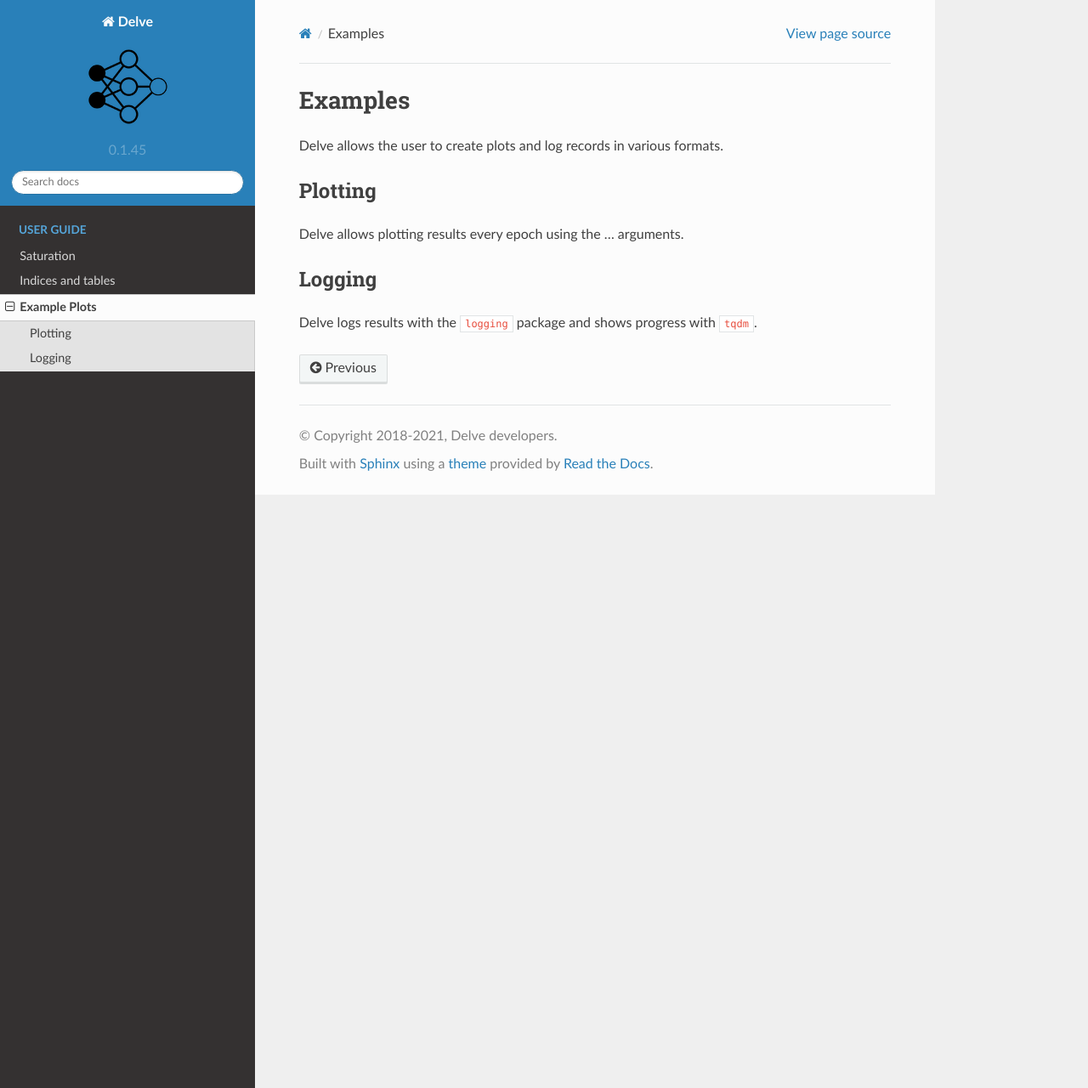
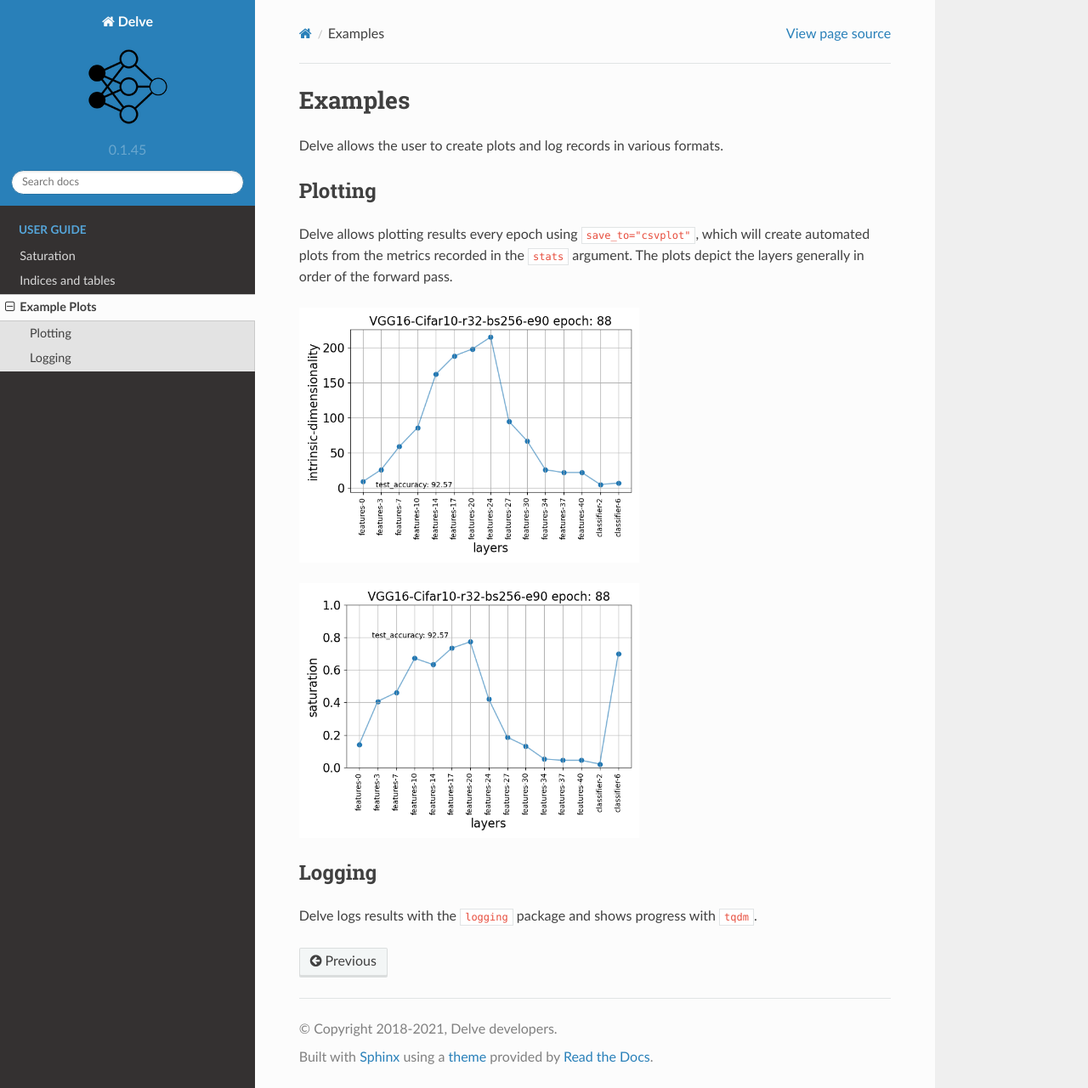
Before and after one commit to delve-team/delve, a Sphinx documentation site: the page built from docs/source/examples.rst, in a window 1280 px wide and 1280 px high. Shown: the whole window at 85% size. Built offline with Sphinx 7.4.7 and the Read the Docs theme 2.0.0, drawn with Linux system fonts in a browser that asks for light colours; pages that are not in the unit, such as notebooks, are missing from menus.

Commit message:
updated summary with a ton of related work.

```diff
--- a/docs/source/examples.rst
+++ b/docs/source/examples.rst
@@ -6,7 +6,17 @@ Delve allows the user to create plots and log records in various formats.
 Plotting
 --------
 
-Delve allows plotting results every epoch using the ... arguments.
+Delve allows plotting results every epoch using ``save_to="csvplot"``, which will create automated plots from the metrics
+recorded in the ``stats`` argument. The plots depict the layers generally in order of the forward pass.
+
+.. image:: gallery/images/VGG16-Cifar10-r32-bs256-e90idim_epoch_88.png
+  :width: 400
+  :alt: Automatically generated plot of intrinsic dimensionality computed on the training set of Cifar10 on  VGG16 at the 90th epoch of training.
+
+.. image:: gallery/images/VGG16-Cifar10-r32-bs256-e90lsat_epoch_88.png
+  :width: 400
+  :alt: Automatically generated plot of saturation computed on the training set of Cifar10 on  VGG16 at the 90th epoch of training.
+
 
 Logging
 -------
```
